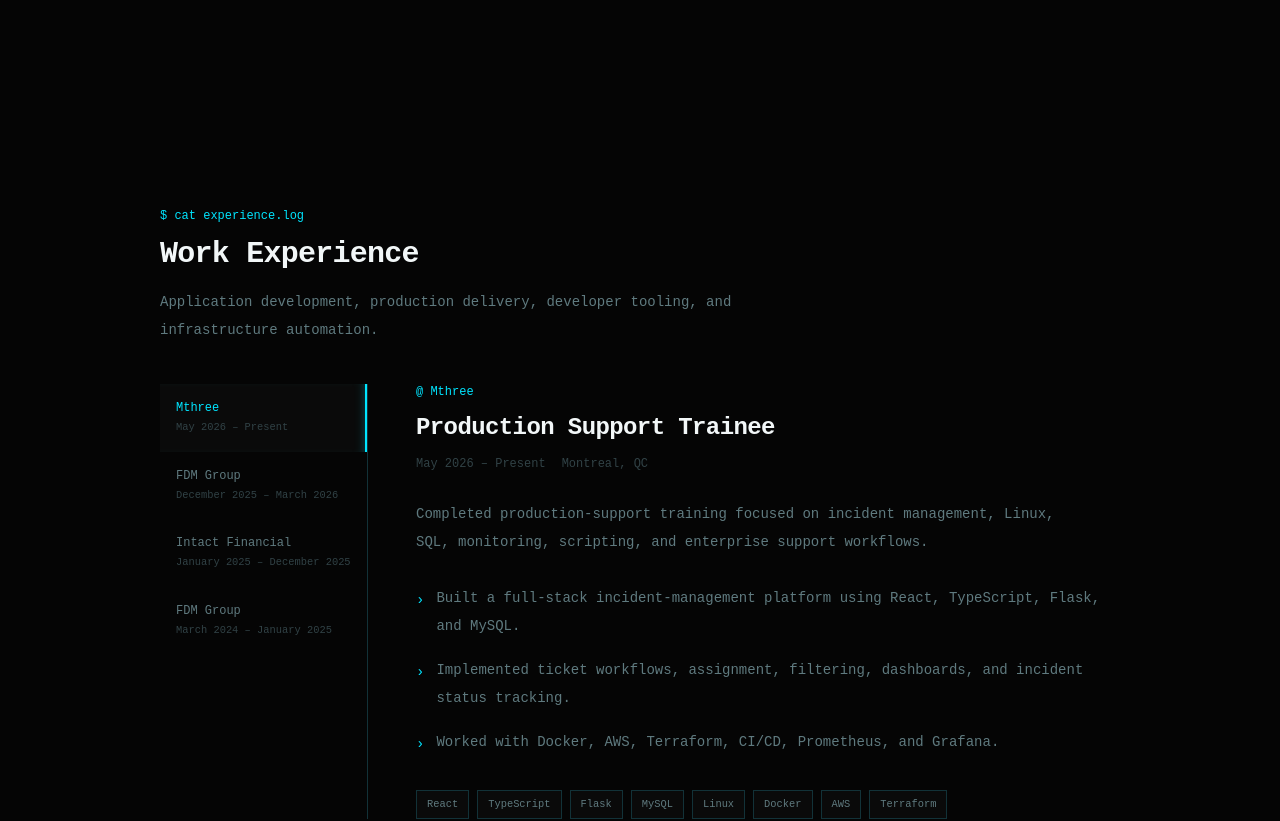
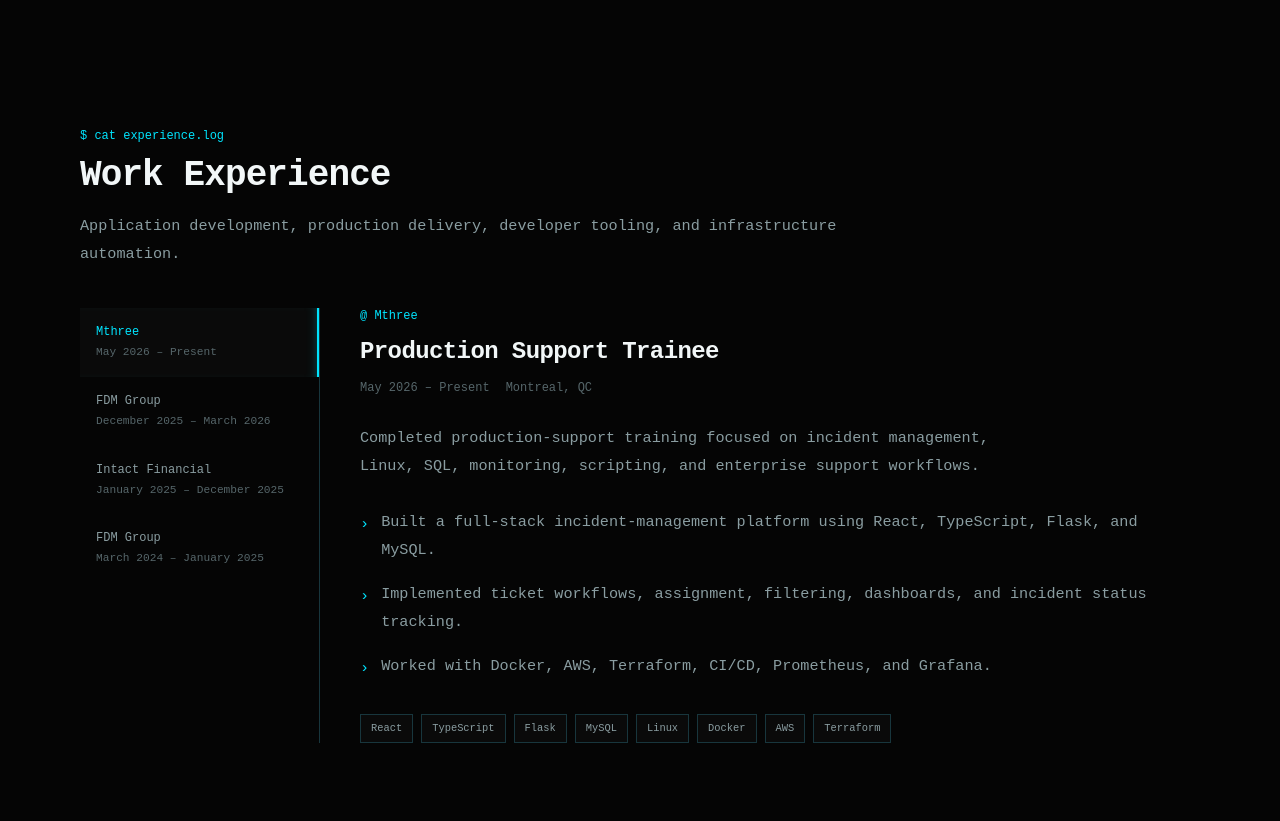
Before and after one commit to UmaidMalik/portfolio, a React (Vite) app: page / in a window 1280 px wide. Shown: the part 800-1621 px from the top of the page. Built offline with nearby package versions, Linux system fonts and the light colour scheme.

Commit message:
updated spacing and size

```diff
--- a/src/components/ExperienceTabs.tsx
+++ b/src/components/ExperienceTabs.tsx
@@ -8,7 +8,7 @@
   const selectedExperience = experience[selectedIndex]
 
   return (
-    <div className="grid gap-8 md:grid-cols-[13rem_1fr] md:gap-12">
+    <div className="grid gap-8 md:grid-cols-[15rem_1fr] md:gap-10">
       <div
         className="flex overflow-x-auto border-b border-[var(--border)] md:block md:overflow-visible md:border-b-0 md:border-r"
         role="tablist"
@@ -35,7 +35,7 @@
             >
               <span className="block text-xs">{item.company}</span>
 
-              <span className="mt-1 block text-[0.65rem] text-[var(--subtle-foreground)]">
+              <span className="mt-1 block text-[0.70rem] text-[var(--subtle-foreground)]">
                 {item.startDate} – {item.endDate}
               </span>
             </button>
@@ -47,7 +47,7 @@
         id={`experience-panel-${selectedIndex}`}
         role="tabpanel"
         aria-labelledby={`experience-tab-${selectedIndex}`}
-        className="min-h-[26rem]"
+        className="min-h-[22rem]"
       >
         <header>
           <p className="text-xs text-[var(--accent)]">
@@ -66,7 +66,7 @@
           </div>
         </header>
 
-        <p className="mt-7 max-w-2xl text-sm leading-7 text-[var(--muted-foreground)]">
+        <p className="mt-7 max-w-2xl text-[0.95rem] leading-7 text-[var(--muted-foreground)]">
           {selectedExperience.summary}
         </p>
 
@@ -74,7 +74,7 @@
           {selectedExperience.achievements.map((achievement) => (
             <li
               key={achievement}
-              className="flex gap-3 text-sm leading-7 text-[var(--muted-foreground)]"
+              className="flex gap-3 text-[0.95rem] leading-7 text-[var(--muted-foreground)]"
             >
               <span
                 aria-hidden="true"
--- a/src/components/SectionHeading.tsx
+++ b/src/components/SectionHeading.tsx
@@ -15,12 +15,12 @@
         $ {command}
       </p>
 
-      <h2 className="text-2xl font-semibold tracking-tight sm:text-3xl">
+      <h2 className="text-3xl font-semibold tracking-tight sm:text-4xl">
         {title}
       </h2>
 
       {description ? (
-        <p className="mt-4 max-w-2xl text-sm leading-7 text-[var(--muted-foreground)]">
+        <p className="mt-4 max-w-3xl text-[0.95rem] leading-7 text-[var(--muted-foreground)]">
           {description}
         </p>
       ) : null}
--- a/src/sections/HeroSection.tsx
+++ b/src/sections/HeroSection.tsx
@@ -76,7 +76,7 @@
   )
 }
 /*
-  <a className="terminal-button" href="/Umaid-Malik-Resume.pdf">
+  <a className="terminal-button" href="/UmaidMalik_Resume.pdf">
     Resume.pdf ↗
   </a>
 */
--- a/src/sections/SkillsSection.tsx
+++ b/src/sections/SkillsSection.tsx
@@ -24,11 +24,16 @@
                 {group.title}
               </h3>
 
-              <p className="mt-6 flex flex-wrap gap-x-3 gap-y-3 text-sm leading-7 text-[var(--muted-foreground)]">
+              <div className="mt-6 flex flex-wrap gap-2">
                 {group.skills.map((skill) => (
-                  <span key={skill}>{skill}</span>
+                  <span
+                    key={skill}
+                    className="text-sm text-[var(--muted-foreground)]"
+                  >
+                    [{skill}]
+                  </span>
                 ))}
-              </p>
+              </div>
             </article>
           ))}
         </div>
--- a/src/styles/themes.css
+++ b/src/styles/themes.css
@@ -49,9 +49,9 @@
   --surface: #0a0a0a;
   --surface-hover: #0f0f0f;
   --foreground: #f2f7f8;
-  --muted-foreground: #5f7a7f;
-  --subtle-foreground: #314246;
-  --border: #123238;
+  --muted-foreground: #8a9da1;
+  --subtle-foreground: #56666a;
+  --border: #18363d;
   --accent: #00e5ff;
   --accent-hover: #35ecff;
   --accent-muted: #062f35;
--- a/src/styles/utilities.css
+++ b/src/styles/utilities.css
@@ -1,10 +1,16 @@
 .page-container {
-  width: min(100% - 2rem, 960px);
+  width: min(100% - 2rem, 1120px);
   margin-inline: auto;
 }
 
 .section-shell {
-  padding-block: 13rem;
+  padding-block: 8rem;
+}
+
+@media (max-width: 640px) {
+  .section-shell {
+    padding-block: 4rem;
+  }
 }
 
 .terminal-border {
```
